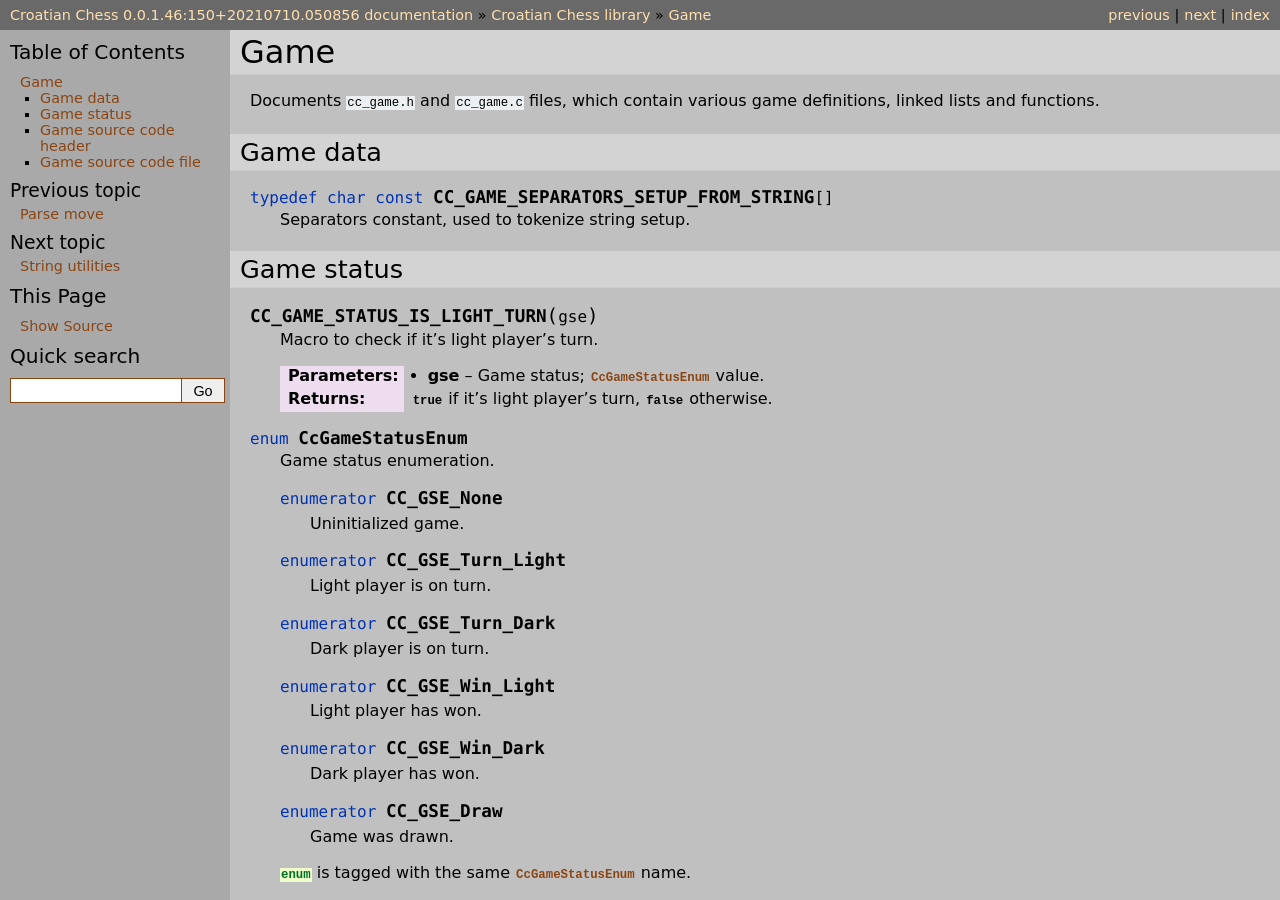
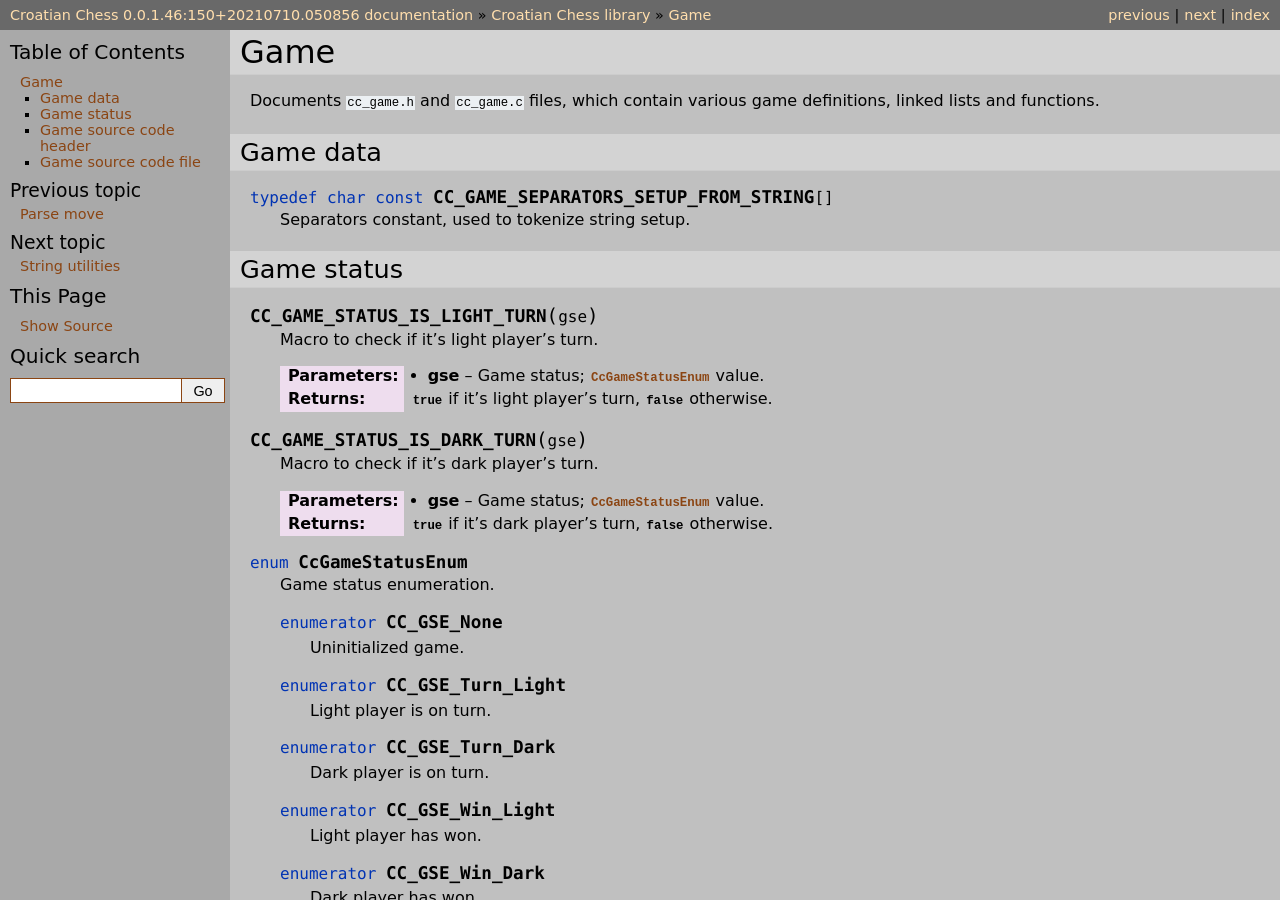
Before and after one commit to mmlacak/crochess, a Sphinx documentation site: the page built from docs/source/libcc/ccgame.rst, in a window 1280 px wide and 900 px high. Built offline with Sphinx 7.4.7, drawn with Linux system fonts in a browser that asks for light colours.

Commit message:
Documented CC_GAME_STATUS_IS_DARK_TURN.

```diff
--- a/docs/source/libcc/ccgame.rst
+++ b/docs/source/libcc/ccgame.rst
@@ -32,6 +32,13 @@ Game status
 
     :param gse: Game status; :c:enum:`CcGameStatusEnum` value.
     :returns: :c:data:`true` if it's light player's turn, :c:data:`false` otherwise.
+
+.. c:macro:: CC_GAME_STATUS_IS_DARK_TURN(gse)
+
+    Macro to check if it's dark player's turn.
+
+    :param gse: Game status; :c:enum:`CcGameStatusEnum` value.
+    :returns: :c:data:`true` if it's dark player's turn, :c:data:`false` otherwise.
 
 .. c:enum:: CcGameStatusEnum
 
```
